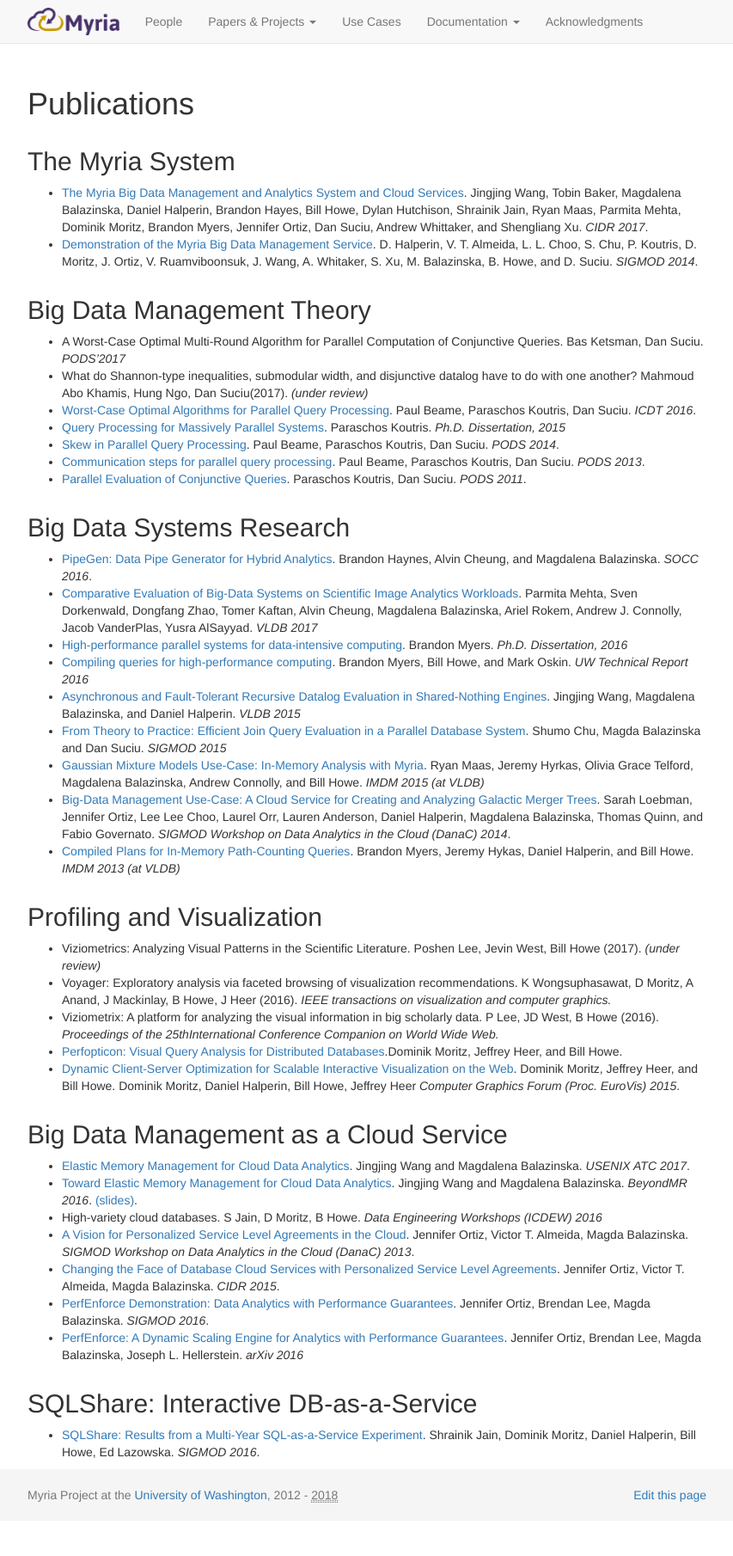
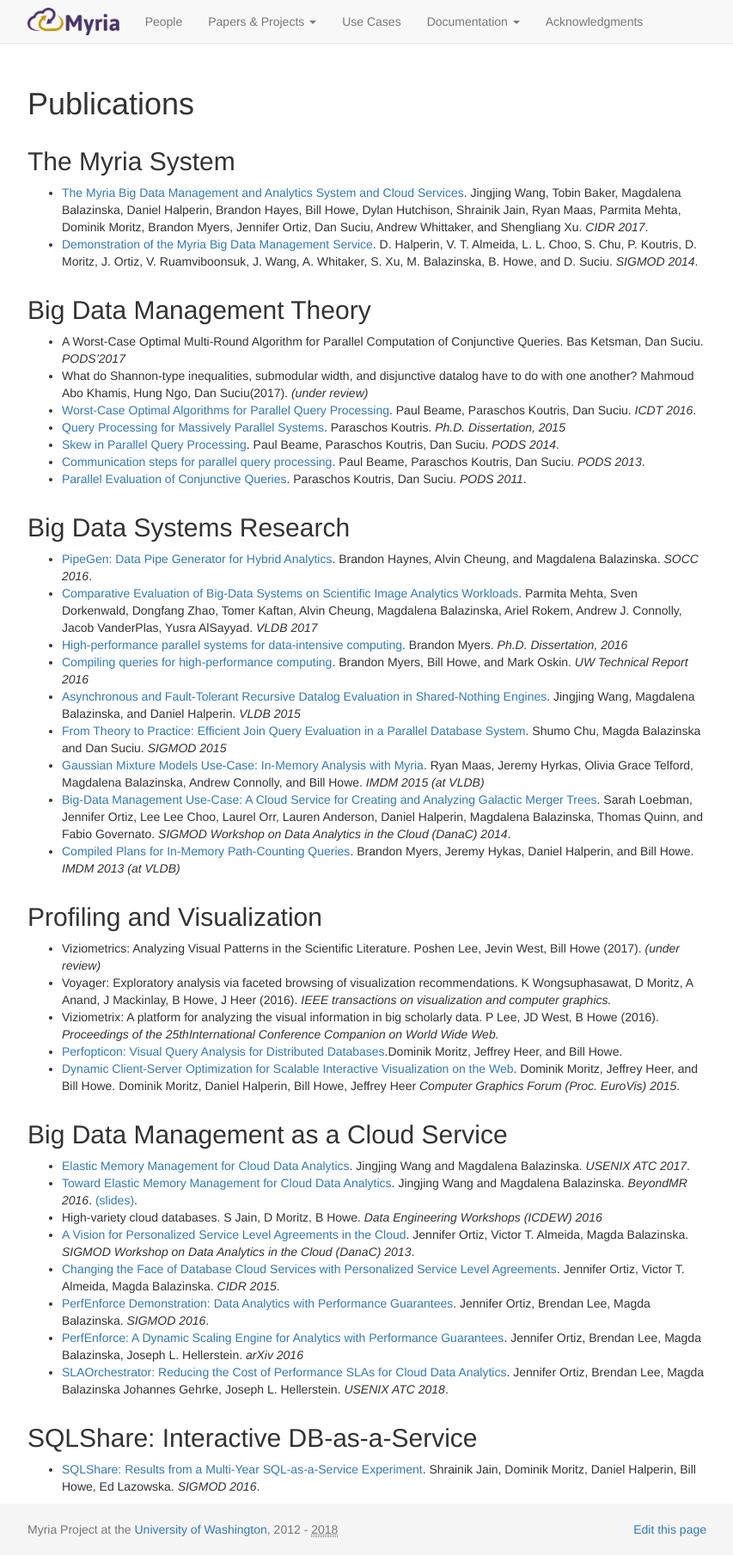
Before and after one commit to uwescience/myria-website, a Jekyll site: the page built from projects/publicationsList.md, in a window 1280 px wide. Shown: the whole page at 86% size, without its empty margins (213-1066 px from the left). Built offline with Jekyll 4.4.1, drawn with Linux system fonts in a browser that asks for light colours; nearby versions of some CDN libraries; before the commit the page ends 1770 px from its top, so only the background shows below that.

Commit message:
adding papers

```diff
--- a/projects/publicationsList.md
+++ b/projects/publicationsList.md
@@ -49,6 +49,7 @@
 * [Changing the Face of Database Cloud Services with Personalized Service Level Agreements](../publications/Ortiz_PSLA_CIDR_2015.pdf). Jennifer Ortiz, Victor T. Almeida, Magda Balazinska. *CIDR 2015*.
 * [PerfEnforce Demonstration: Data Analytics with Performance Guarantees](../publications/Ortiz-perfenforceDemo-sigmod16.pdf). Jennifer Ortiz, Brendan Lee, Magda Balazinska. *SIGMOD 2016*.
 * [PerfEnforce: A Dynamic Scaling Engine for Analytics with Performance Guarantees](https://arxiv.org/abs/1605.09753). Jennifer Ortiz, Brendan Lee, Magda Balazinska, Joseph L. Hellerstein. *arXiv 2016*
+* [SLAOrchestrator: Reducing the Cost of Performance SLAs for Cloud Data Analytics](../publications/Ortiz-SLAOrchestrator-2018.pdf). Jennifer Ortiz, Brendan Lee, Magda Balazinska Johannes Gehrke, Joseph L. Hellerstein. *USENIX ATC 2018*.
 
 ## SQLShare: Interactive DB-as-a-Service
 * [SQLShare: Results from a Multi-Year SQL-as-a-Service Experiment](https://www.dropbox.com/s/835qvwhbclfuacw/paper.pdf?dl=0). Shrainik Jain, Dominik Moritz, Daniel Halperin, Bill Howe, Ed Lazowska. *SIGMOD 2016*.
```
Also changed, not shown: projects/_posts/2015-05-03-cloud_service.md (+1 -0 lines), 1 other file.
